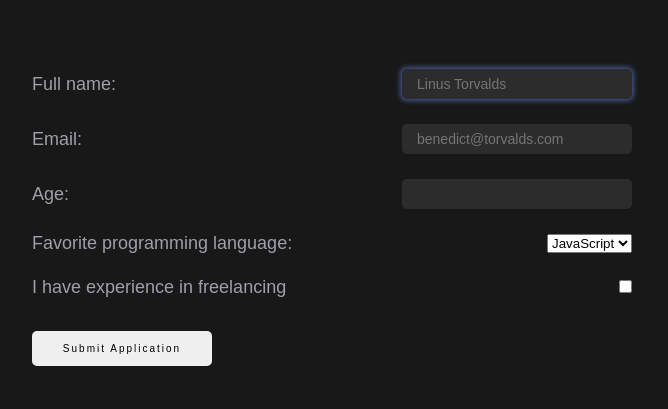
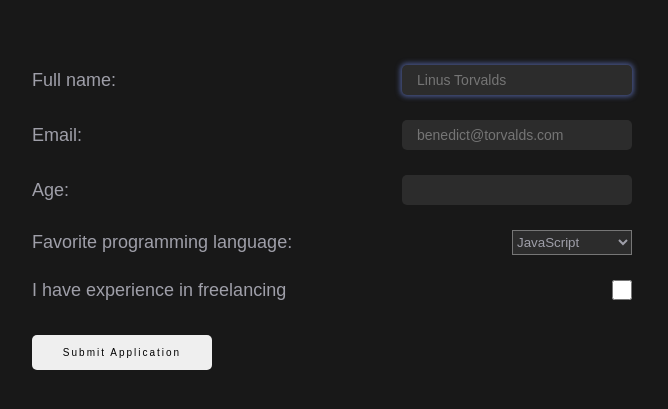
Before and after one commit to ElizabethBlock/primitive-form-, a plain HTML site: page index.html in a window 1280 px wide. Shown: the part 183-592 px from the top of the page, without its empty margins (308-976 px from the left). Drawn offline with Linux system fonts and the light colour scheme; a web font is replaced by a local one.

Commit message:
new style

```diff
--- a/css/style.css
+++ b/css/style.css
@@ -1,4 +1,4 @@
-@import url('https://fonts.cdnfonts.com/css/neogrey');
+@import url("https://fonts.cdnfonts.com/css/neogrey");
 
 *,
 *::before,
@@ -9,13 +9,13 @@
 }
 
 body {
-  font-family: 'NeoGrey', sans-serif;
+  font-family: "NeoGrey", sans-serif;
   display: flex;
   justify-content: center;
   align-items: center;
   min-height: 100vh;
   font-size: 18px;
-  color: #9F9FA9;
+  color: #9f9fa9;
   background-color: #181818;
 }
 
@@ -30,24 +30,46 @@ label {
   width: 600px;
 }
 
-.about-you{
+.about-you {
   width: 230px;
   height: 30px;
   border: none;
   border-radius: 5px;
   padding: 0 15px;
   font-size: 14px;
-  background-color: #2C2C2C;
-  color: #9F9FA9;
+  background-color: #2c2c2c;
+  color: #9f9fa9;
 }
 
 .about-you:focus {
   box-shadow: 0 0 5px 2px #475486;
   outline: none;
-  transition: all 0.2s ease-in-out;}
+  transition: all 0.2s ease-in-out;
+}
+
+.programming-languages {
+  width: 120px;
+  height: 25px;
+  background-color: #2c2c2c;
+  color: #9f9fa9;
+  cursor: pointer;
+}
+
+.programming-languages:focus {
+  outline: none;
+  box-shadow: 0 0 5px 2px #475486;
+  transition: all 0.2s ease-in-out;
+}
+
+input[type="checkbox"] {
+  width: 20px;
+  height: 20px;
+  accent-color: #475486;
+  cursor: pointer;
+}
 
 .btn {
-  font-family: 'NeoGrey', sans-serif;
+  font-family: "NeoGrey", sans-serif;
   letter-spacing: 2px;
   font-size: 10px;
   margin-top: 10px;
@@ -60,7 +82,7 @@ label {
 
 .btn:hover {
   background-color: #475486;
-  color: #9F9FA9;
+  color: #9f9fa9;
   transition: all 0.4s ease-in-out;
   border: none;
   box-shadow: 0 0 5px 2px #475486;
--- a/index.html
+++ b/index.html
@@ -40,7 +40,11 @@
 
       <label>
         Favorite programming language:
-        <select name="programming-language" required>
+        <select
+          class="programming-languages"
+          name="programming-language"
+          required
+        >
           <option value="javascript" selected>JavaScript</option>
           <option value="php">PHP</option>
           <option value="c">C</option>
```
